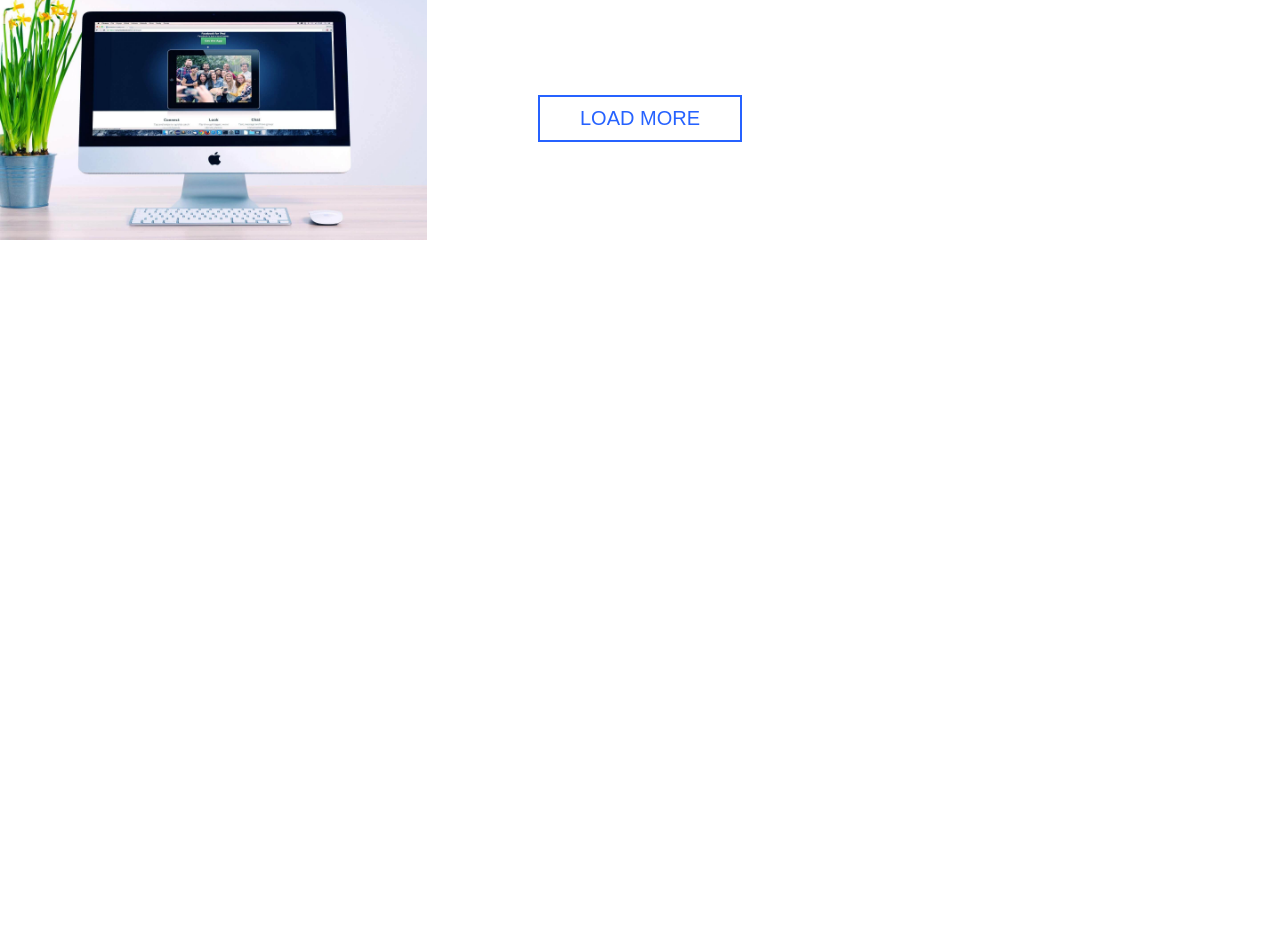
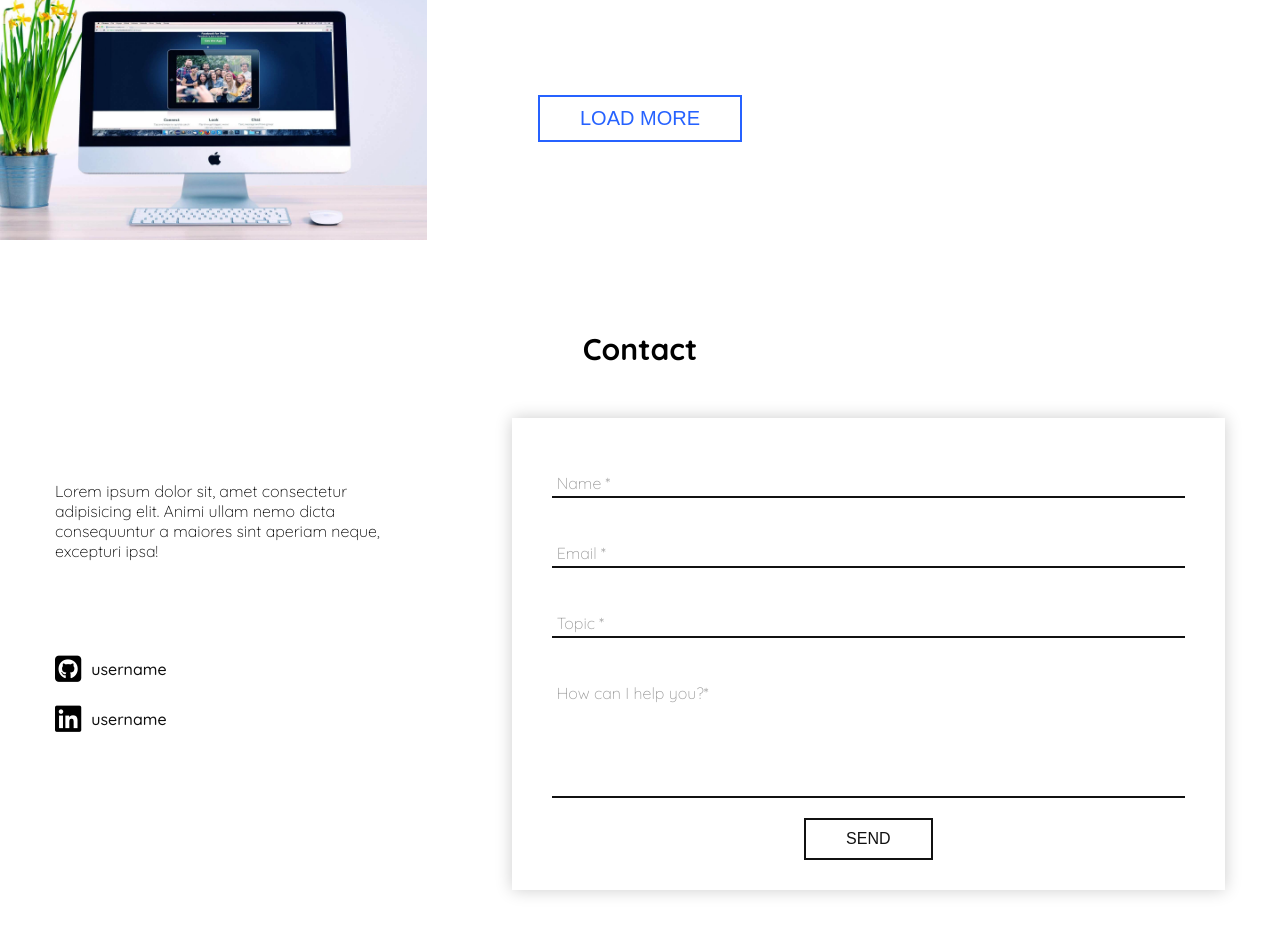
Before and after one commit to karol-wolski/portfolio-one-page, a website built with webpack: page src/index.html in a window 1280 px wide. Shown: the part 2766-3691 px from the top of the page. Before the commit the page ends 3041 px from the top, so only its background shows below. Built offline with nearby package versions, Linux system fonts and the light colour scheme.

Commit message:
feat: contact (#9)

```diff
--- a/src/index.html
+++ b/src/index.html
@@ -280,6 +280,81 @@
         </div>
       </div>
     </section>
+    <section class="section" id="contact">
+      <div class="wrapper">
+        <h2 class="section__title">Contact</h2>
+        <div class="contact">
+          <p class="contact__description">
+            Lorem ipsum dolor sit, amet consectetur adipisicing elit. Animi ullam
+            nemo dicta consequuntur a maiores sint aperiam neque, excepturi ipsa!
+          </p>
+          <ul class="social-media">
+            <li class="social-media__item">
+              <i class="fab fa-github-square fa-3x"></i>
+              <a href="#" class="social-media__link" aria-label="GitHub"
+                >username</a
+              >
+            </li>
+            <li class="social-media__item">
+              <i class="fab fa-linkedin fa-3x"></i>
+              <a href="#" class="social-media__link" aria-label="LinkedIn"
+                >username</a
+              >
+            </li>
+          </ul>
+          <form action="#" class="form-contact">
+            <div class="form-contact__container">
+              <input
+                class="form-contact__field"
+                id="name"
+                name="name"
+                type="text"
+              />
+              <label class="form-contact__label" for="name">Name *</label>
+            </div>
+            <div class="form-contact__container">
+              <input
+                class="form-contact__field"
+                id="email"
+                name="email"
+                type="email"
+              />
+              <label class="form-contact__label" for="email">Email *</label>
+            </div>
+            <div class="form-contact__container">
+              <input
+                class="form-contact__field"
+                id="topic"
+                name="topic"
+                type="text"
+              />
+              <label class="form-contact__label" for="topic">Topic *</label>
+            </div>
+            <div class="form-contact__container">
+              <textarea
+                class="form-contact__field form-contact__field--textarea"
+                cols="30"
+                id="message"
+                name="message"
+                rows="10"
+              ></textarea>
+              <label class="form-contact__label" for="message"
+                >How can I help you?*</label
+              >
+            </div>
+            <button
+              class="
+                btn btn--border btn--border-text-black btn--slide btn--slide-black
+              "
+              id="sendForm"
+              type="submit"
+            >
+              Send
+            </button>
+          </form>
+        </div>
+      </div>
+    </section>
 
     <template class="portfolio-item-template">
       <div class="portfolio__item">
@@ -302,5 +377,9 @@
         </div>
       </div>
     </template>
+
+    <template class="alert-template">
+      <div class="alert" role="alert"><div>
+    </template>
   </body>
 </html>
--- /dev/null
+++ b/src/js/alert.js
@@ -0,0 +1,14 @@
+const alert = (selector, message, type) => {
+  const element = document.querySelector(`${selector}`)
+  const template = document.querySelector('.alert-template')
+  const alertElement = template.content.cloneNode(true)
+  if (element.firstElementChild.classList.contains('alert')) {
+    const removeElement = document.querySelector('.alert')
+    element.removeChild(removeElement)
+  }
+  alertElement.querySelector('.alert').classList.add(`alert--${type}`)
+  alertElement.querySelector('.alert').innerHTML = message
+  return element.prepend(alertElement)
+}
+
+export default alert
--- /dev/null
+++ b/src/js/constants.js
@@ -0,0 +1,4 @@
+const EMAIL =
+  /^(([^<>()\\[\]\\.,;:\s@"]+(\.[^<>()\\[\]\\.,;:\s@"]+)*)|(".+"))@((\[[0-9]{1,3}\.[0-9]{1,3}\.[0-9]{1,3}\.[0-9]{1,3}\])|(([a-zA-Z\-0-9]+\.)+[a-zA-Z]{2,}))$/
+
+export default EMAIL
--- /dev/null
+++ b/src/js/form.js
@@ -0,0 +1,67 @@
+import REGEX from './constants'
+import alert from './alert'
+
+const isEmailValidate = email => REGEX.test(String(email).toLowerCase())
+const isEmptyField = field => field.value === ''
+
+const contactFormValidation = () => {
+  let error = ''
+  const formClass = '.form-contact'
+  const fields = document.querySelectorAll('.form-contact__field')
+
+  fields.forEach(field => {
+    if (isEmptyField(field))
+      error += `Field <span>${field.name}</span> cannot be empty.<br>`
+
+    if (field.name === 'email' && field.value !== '') {
+      if (!isEmailValidate(field.value))
+        error += `Incorrect <span>${field.name}</span> address.<br>`
+    }
+  })
+
+  if (error) return alert(formClass, error, 'danger')
+  return false
+}
+
+const sendFormContact = () => {
+  const fields = document.querySelectorAll('.form-contact__field')
+  let data = {
+    name: '',
+    email: '',
+    topic: '',
+    message: '',
+  }
+
+  fields.forEach(({ name, value }) => {
+    data = {
+      ...data,
+      [name]: value,
+    }
+  })
+}
+
+const contactForm = () => {
+  const formInputs = document.querySelectorAll('.form-contact__field')
+  const buttonSubmit = document.querySelector('#sendForm')
+  buttonSubmit.addEventListener('click', e => {
+    e.preventDefault()
+    const isValidate = contactFormValidation()
+    if (isValidate) sendFormContact()
+  })
+  formInputs.forEach(item =>
+    item.addEventListener('focusin', () => {
+      const label = item.parentElement.lastElementChild
+      return label.classList.add('form-contact__label--active')
+    })
+  )
+  formInputs.forEach(item =>
+    item.addEventListener('focusout', () => {
+      const label = item.parentElement.lastElementChild
+      const { value } = item
+      if (!value) return label.classList.remove('form-contact__label--active')
+      return true
+    })
+  )
+}
+
+export default contactForm
--- a/src/js/script.js
+++ b/src/js/script.js
@@ -2,6 +2,7 @@ import '../scss/style.scss'
 import mobileMenu from './mobile-menu'
 import scrollToSection from './scrollToSection'
 import { filterPortfolio, loadPortfolioProjects } from './portfolio'
+import contactForm from './form'
 
 const init = () => {
   const navigationButton = document.querySelector('#button-menu')
@@ -15,6 +16,7 @@ const init = () => {
   portfolioButtonLoadMore.addEventListener('click', () =>
     loadPortfolioProjects(3)
   )
+  contactForm()
 }
 
 init()
--- a/src/scss/_colors.scss
+++ b/src/scss/_colors.scss
@@ -1,6 +1,8 @@
 $orange100: #fca400;
 $orange200: #ff590d;
 $green100: #06d602;
+$green200: #d4edda;
+$green300: #3e774b;
 $purple100: #d369e0;
 $blue100: #00c2bf;
 $blue200: #2662ff;
@@ -10,3 +12,5 @@ $grey200: #fafafa;
 $grey300: #dee7ff;
 $black100: #0e0e0e;
 $black200: #111111;
+$red100: #f8d7da;
+$red200: #721c24;
--- a/src/scss/style.scss
+++ b/src/scss/style.scss
@@ -425,6 +425,125 @@ html {
   }
 }
 
+.contact {
+  display: grid;
+  grid-template-columns: 1fr;
+  grid-column-gap: 10rem;
+  margin: 3rem auto 0;
+
+  @include md {
+    grid-template-columns: 1fr 2fr;
+  }
+
+  &__description {
+    align-self: center;
+    font-size: $fs8;
+    font-weight: 300;
+  }
+}
+
+.form-contact {
+  padding: 3rem 4rem;
+  box-shadow: 0px 0px 16px 0px rgba(0, 0, 0, 0.2);
+  display: flex;
+  flex-wrap: wrap;
+  justify-content: space-between;
+  flex-direction: column;
+
+  @include md {
+    grid-column: 2 / auto;
+    grid-row: 1 / span 2;
+  }
+
+  &__container {
+    position: relative;
+    padding-bottom: 2rem;
+    margin-top: 2rem;
+  }
+
+  &__label {
+    font-size: $fs8;
+    font-weight: 300;
+    position: absolute;
+    top: 5px;
+    left: 5px;
+    color: #999;
+    pointer-events: none;
+    transition: all 0.15s ease-out;
+
+    &--active {
+      top: -20px;
+      left: 0;
+      font-size: $fs9;
+      color: #aaa;
+    }
+  }
+
+  &__field {
+    border: none;
+    border-bottom: 2px solid $black200;
+    width: 100%;
+    height: 3rem;
+    padding: 1rem;
+    display: block;
+
+    &--textarea {
+      height: 12rem;
+      resize: none;
+      padding: 1rem 1.5rem;
+    }
+  }
+}
+
+.social-media {
+  display: flex;
+  justify-content: space-evenly;
+  list-style: none;
+  margin: 2rem 0;
+
+  @include md {
+    flex-direction: column;
+    justify-content: start;
+  }
+
+  &__item {
+    display: flex;
+    align-items: center;
+    padding: 1rem 0;
+  }
+
+  &__link {
+    text-decoration: none;
+    color: $black100;
+    font-size: $fs8;
+    font-weight: 500;
+    padding-left: 1rem;
+    cursor: pointer;
+  }
+}
+
+.alert {
+  padding: 1rem;
+  font-size: $fs9;
+  font-weight: 500;
+  margin: 1.5rem 0 0;
+
+  span {
+    font-weight: 700;
+    text-transform: capitalize;
+  }
+
+  &--danger {
+    background: $red100;
+    color: $red200;
+  }
+
+  &--success {
+    background: $green200;
+    color: $green300;
+  }
+}
+
 .btn {
   display: block;
   background: transparent;
@@ -507,5 +626,13 @@ html {
     &:hover {
       color: $grey200;
     }
+
+    &-black {
+      &::before,
+      &::after {
+        content: '';
+        background: $black200;
+      }
+    }
   }
 }
```
